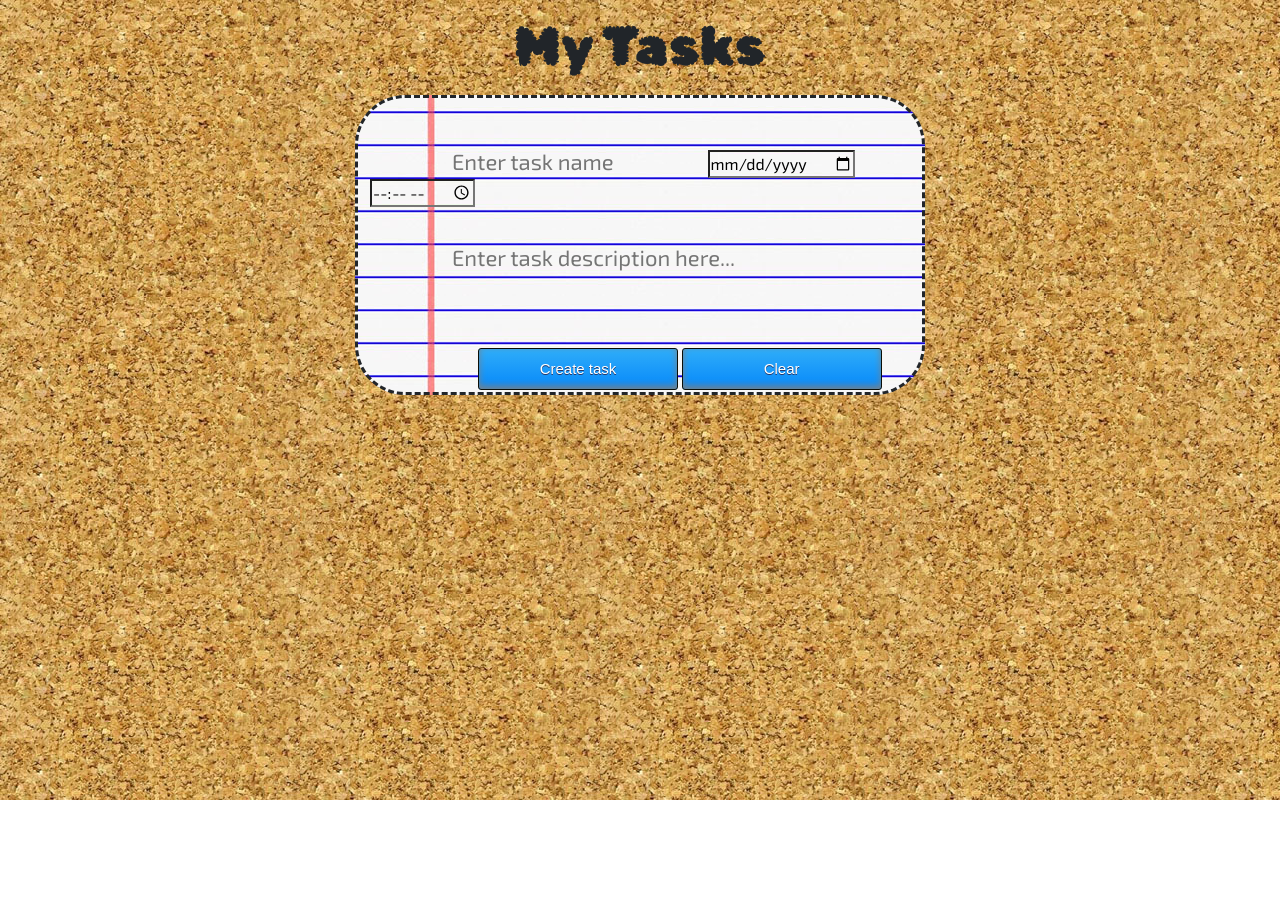
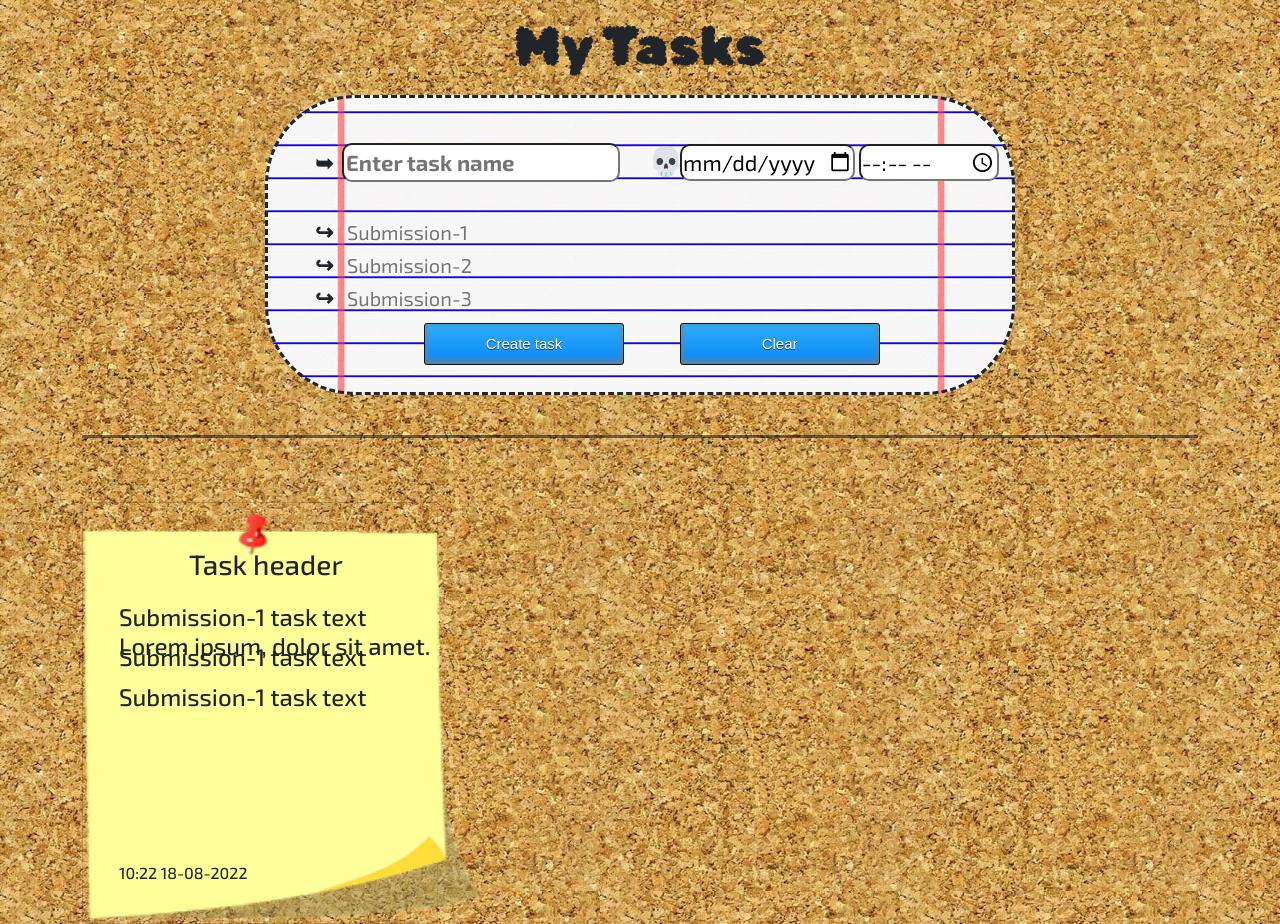
Before and after one commit to maxiboom1/JohnBrice-fullstack-mission-1, a plain HTML site: page index.html in a window 1280 px wide. Before the commit the page ends 800 px from the top, so only its background shows below. Drawn offline with nearby package versions, Linux system fonts and the light colour scheme.

Commit message:
cards styling

```diff
--- a/assets/style.css
+++ b/assets/style.css
@@ -12,13 +12,6 @@ body{
     font-family: 'general_font';
 }
 
-.form_div{
-    height: 300px;
-    background-image: url(img/formbg.jpg);
-    border-radius: 50px;
-    border-style: dashed;
-}
-
 h1{
     margin: 15px;
     font-size: 54px;
@@ -26,40 +19,89 @@ h1{
     font-family: 'header_font';
 }
 
+.form_div{
+    height: 300px;
+    width: 750px;
+    margin:auto;
+    background-image: url(img/formbg.jpg);
+    border-radius: 90px;
+    border-style: dashed;
+}
+/* -------------- Form Header -------------- */
+.form_header_div{
+    margin-top: 41px;
+}
+
 input[id="task_header"]
 {
-    margin-top: 46px;
-    margin-right: 60px;
-    background: transparent;
-    border-style: none;
+    margin-right: 30px;
     border-radius: 10px;
     outline: none;
     font-size: 22px;
     position: relative;
-    left:80px;
+    left:40px;
+    font-weight: bolder;
     outline: none;
     caret-color: rgba(42, 80, 82, 0.219);
 }
 
-input[id="date"] ,input[id="time"]{
-    background: transparent;
+label[for="date1"]{
+    font-size: 28px;
+    margin-right: 28px;
 }
 
-textarea
+input[id="date"]{
+    border-radius: 10px;
+    font-size: 22px;
+    width: 175px;
+
+}
+
+input[id="time"]{
+    border-radius: 10px;
+    font-size: 22px;
+    width: 140px;
+
+}
+
+/* -------------- Form Submissions -------------- */
+
+input[id="task_1"],input[id="task_2"],input[id="task_3"]
 {
-    margin-top: 8px;
     resize: none;
-    font-size: 22px;
+    font-size: 20px;
     width: 80%;
     background: transparent;
     position: relative;
     border-style: none;
-    left:80px;
+    left:43px;
     outline: none;
     caret-color: rgba(42, 80, 82, 0.219);
 }
 
+input[id="task_1"]{
+    margin-top: 10px;
+}
+
+label{
+    font-size: 22px;
+    font-weight: bolder;
+    position: relative;
+    left:35px;
+}
+
+hr{
+    width: 100%;
+    color: rgb(0, 0, 0);
+    height: 3px;
+    background-color:black;
+    opacity: 0.5;
+}
+
+
 .myButton {
+    margin-top: 9px;
+    margin-right: 52px;
     position: relative;
     left:20%;
     width: 200px;
@@ -77,11 +119,48 @@ textarea
 	text-decoration:none;
 	text-shadow:0px 1px 0px #263666;
 }
+
 .myButton:hover {
 	background:linear-gradient(to bottom, #0688fa 5%, #2dabf9 100%);
 	background-color:#0688fa;
 }
+
 .myButton:active {
 	position:relative;
 	top:1px;
 }
+
+.card{
+ background: none;
+}
+
+.card_header {
+    position: absolute;
+    top: 45px;
+    left: 106px;
+  }
+
+  .card_task1 {
+    position: absolute;
+    top: 100px;
+    left: 36px;
+  }
+
+  .card_task2 {
+    position: absolute;
+    top: 140px;
+    left: 36px;
+  }
+
+  .card_task3 {
+    position: absolute;
+    top: 180px;
+    left: 36px;
+  }
+
+  .card_date {
+    position: absolute;
+    top: 360px;
+    left: 36px;
+    font-size: medium;
+  }
--- a/index.html
+++ b/index.html
@@ -15,25 +15,56 @@
     <div class="container" id="form">
 
         <div class="row">
-            <div class="col-sm-3"></div>
-            <div class="form_div col-sm-6">
+            <div class="col-sm-2"></div>
+            <div class="form_div col-sm-8">
             <form autocomplete="off">
 
-                <input type="text" id="task_header" placeholder="Enter task name" name="task_header">
-                <input type="date" id="date" name="date">
-                <input type="time" id="time" name="time">
-                <br><br>
-                <textarea id="task_description" placeholder="Enter task description here..." name="task_description" rows="3" cols="30"></textarea><br>
+                <div class="form_header_div">
+                    <label for="task_header">&#10149;</label>
+                    <input type="text" id="task_header" placeholder="Enter task name" name="task_header">
+                    <label for="date1">&#128128;</label>
+                    <input type="date" id="date" name="date">
+                    <input type="time" id="time" name="time">
+                </div>
+                <br>
+                <label for="task_1">&#8618;</label>
+                <input type="text" id="task_1" placeholder="Submission-1" name="task_1"><br>
+                <label for="task_2">&#8618;</label>
+                <input type="text" id="task_2" placeholder="Submission-2" name="task_2"><br>
+                <label for="task_3">&#8618;</label>
+                <input type="text" id="task_3" placeholder="Submission-3" name="task_3"><br>
                 <input class="myButton" type="submit" value="Create task">
                 <button class="myButton">Clear</button>
                 </form>
 
-        </div>
-
-        <div class="col-sm-3"></div>
 
         </div>
 
+        <div class="col-sm-2"></div>
+
+        </div>
+        <br>
+        <hr/>
+        <br><br>
+
+        <!------------------------ Notes ------------------------>
+
+        <div class="row">
+
+            <div class="col-sm-4">
+                <div class="card">
+
+                    <img src="assets/img/notebg.png" alt="" height="420" width="400">
+                    <h3 class="card_header">Task header</h3>
+                    <h4 class="card_task1">Submission-1 task text Lorem ipsum, dolor sit amet.</h4>
+                    <h4 class="card_task2">Submission-1 task text</h4>
+                    <h4 class="card_task3">Submission-1 task text</h4>
+                    <h5 class="card_date">10:22 18-08-2022</h5>
+
+                </div>
+            </div>
+
+          </div>
     </div>
 
 
```
